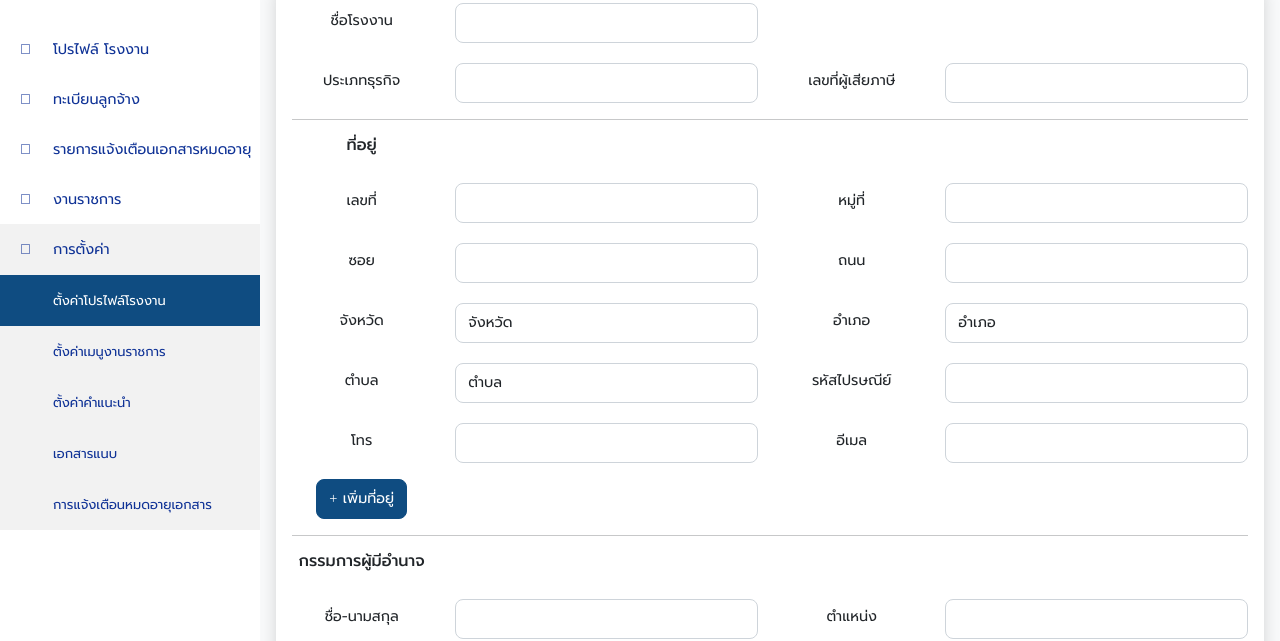
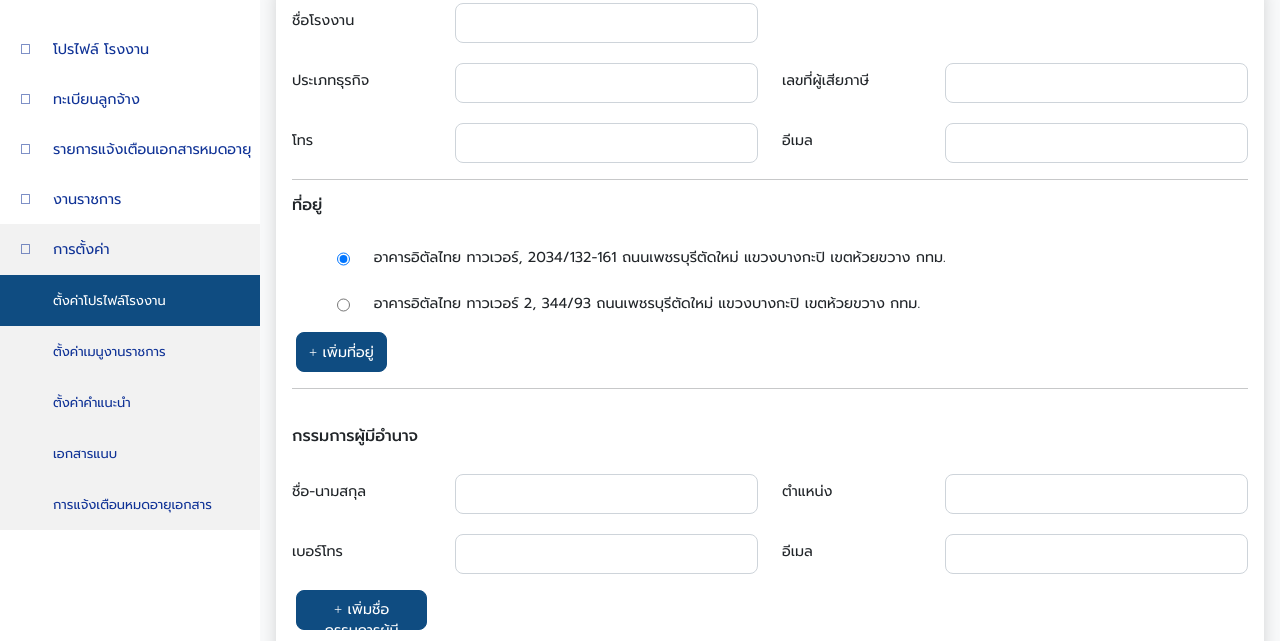
Before and after one commit to bigcats-dev/clmv-factory-dev, a plain HTML site: page profile-factory-edit.html in a window 1280 px wide. Shown: the part 159-800 px from the top of the page. Drawn offline with nearby package versions, Linux system fonts and the light colour scheme; a web font is replaced by a local one.

Commit message:
Update profile-factory-edit.html

```diff
--- a/profile-factory-edit.html
+++ b/profile-factory-edit.html
@@ -153,7 +153,7 @@
                         <div class="p-3">
                             <div class="w-100">
 
-                                <div class="col-12 text-center">
+                                <div class="col-12 text- ">
                                     <div class="form-group mb-3 row align-items-center">
                                         <label class="col-md-2">ชื่อโรงงาน</label>
                                         <div class="col-md-4">
@@ -170,7 +170,113 @@
                                             <input class="form-control mt-1" type="text">
                                         </div>
                                     </div>
+                                    <div class="form-group mb-3 row align-items-center">
+                                        <label class="col-md-2">โทร</label>
+                                        <div class="col-md-4">
+                                            <input class="form-control mt-1" type="text">
+                                        </div>
+                                        <label class="col-md-2">อีเมล</label>
+                                        <div class="col-md-4">
+                                            <input class="form-control mt-1" type="text">
+                                        </div>
+                                    </div>
                                     <hr>
+
+
+
+                                    <div class="form-group mb-3 row align-items-center">
+                                        <label class="col-md-2">
+                                            <h6>ที่อยู่</h6>
+                                        </label>
+                                    </div>
+
+                                    <div class="  row  ">
+                                        <div class="col-md-1 text-end">
+                                            <input type="radio" class="pt-2" checked>
+                                        </div>
+                                        <div class="col-8 pt-2">
+                                            อาคารอิตัลไทย ทาวเวอร์, 2034/132-161 ถนนเพชรบุรีตัดใหม่ แขวงบางกะปิ เขตห้วยขวาง กทม.
+                                        </div>
+                                    </div>
+                                    <div class="  row  ">
+                                        <div class="col-md-1 text-end">
+                                            <input type="radio" class="pt-2">
+                                        </div>
+                                        <div class="col-8 pt-2">
+                                            อาคารอิตัลไทย ทาวเวอร์ 2, 344/93  ถนนเพชรบุรีตัดใหม่ แขวงบางกะปิ เขตห้วยขวาง กทม.
+                                        </div>
+                                    </div>
+
+                                    <div class="form-group mb-3 row align-items-center">
+                                        <label class="col-md-2">
+                                            <button type="button" data-bs-toggle="modal" data-bs-target="#myModal112" class="btn btn-primary mx-1 update pt-2"><label class="icon">+</label> เพิ่มที่อยู่</button>
+                                        </label>
+                                    </div>
+                                    <hr>
+                                    <br>
+                                    <div class="form-group mb-3 row align-items-center">
+                                        <label class="col-md-2">
+                                            <h6>กรรมการผู้มีอำนาจ</h6>
+                                        </label>
+                                    </div>
+                                    <div class="form-group mb-3 row align-items-center">
+                                        <label class="col-md-2">ชื่อ-นามสกุล</label>
+                                        <div class="col-md-4">
+                                            <input class="form-control mt-1" type="text">
+                                        </div>
+                                        <label class="col-md-2">ตำแหน่ง</label>
+                                        <div class="col-md-4">
+                                            <input class="form-control mt-1" type="text">
+                                        </div>
+                                    </div>
+                                    <div class="form-group mb-3 row align-items-center">
+                                        <label class="col-md-2">เบอร์โทร</label>
+                                        <div class="col-md-4">
+                                            <input class="form-control mt-1" type="text">
+                                        </div>
+                                        <label class="col-md-2">อีเมล</label>
+                                        <div class="col-md-4">
+                                            <input class="form-control mt-1" type="text">
+                                        </div>
+                                    </div>
+                                    <div class="form-group mb-3 row align-items-center">
+                                        <label class="col-md-2">
+                                            <a href="#" class="btn btn-primary mx-1 update pt-2"><label class="icon">+</label> เพิ่มชื่อกรรมการผู้มีอำนาจ</a>
+                                        </label>
+                                    </div>
+
+                                </div>
+
+                                <hr>
+
+
+
+                            </div>
+                            <div class="row">
+                                <div class="col-12 col-sm-8 col-md-6 col-xl-5 col-xxl-4 mx-auto">
+                                    <div class="d-flex mt-5">
+                                        <div class="w-50 pe-1"><button type="button" class="btn btn-outline-primary w-100 mb-3">ยกเลิก</button></div>
+                                        <div class="w-50 ps-1"><a href="index.html" class="btn btn-primary w-100 mb-3">บันทึก</a></div>
+                                    </div>
+                                </div>
+                            </div>
+                        </div>
+                    </div>
+                </div>
+            </div>
+        </div>
+    </div>
+
+    <div class="modal fade" id="myModal112">
+        <div class="modal-dialog modal-dialog-centered modal-lg">
+            <div class="modal-content">
+                <div class="modal-header">
+                    <h4 class="modal-title">เพิ่มที่อยู่</h4>
+                    <button type="button" class="btn-close" data-bs-dismiss="modal"></button>
+                </div>
+                <div class="modal-body">
+
+
                     <div class="form-group mb-3 row align-items-center">
                         <label class="col-md-2">
                             <h6>ที่อยู่</h6>
@@ -240,77 +346,21 @@
                             <input class="form-control mt-1" type="text"   >
                         </div>
                     </div>
-
-                                    <div class="form-group mb-3 row align-items-center">
-                                        <label class="col-md-2">โทร</label>
-                                        <div class="col-md-4">
-                                            <input class="form-control mt-1" type="text">
                 </div>
-                                        <label class="col-md-2">อีเมล</label>
-                                        <div class="col-md-4">
-                                            <input class="form-control mt-1" type="text">
+                <div class="modal-footer">
+                    <div class="w-100 d-flex justify-content-center">
+                        <div class="w-25 pe-1">
+                            <button class="btn btn-outline-primary w-100">ยกเลิก</button>
                         </div>
-                                    </div>
-
-                                    <div class="form-group mb-3 row align-items-center">
-                                        <label class="col-md-2">
-                                            <a href="#" class="btn btn-primary mx-1 update pt-2"><label class="icon">+</label> เพิ่มที่อยู่</a>
-                                        </label>
-                                    </div>
-                                    <hr>
-
-                                    <div class="form-group mb-3 row align-items-center">
-                                        <label class="col-md-2">
-                                            <h6>กรรมการผู้มีอำนาจ</h6>
-                                        </label>
-                                    </div>
-                                    <div class="form-group mb-3 row align-items-center">
-                                        <label class="col-md-2">ชื่อ-นามสกุล</label>
-                                        <div class="col-md-4">
-                                            <input class="form-control mt-1" type="text">
-                                        </div>
-                                        <label class="col-md-2">ตำแหน่ง</label>
-                                        <div class="col-md-4">
-                                            <input class="form-control mt-1" type="text">
-                                        </div>
-                                    </div>
-                                    <div class="form-group mb-3 row align-items-center">
-                                        <label class="col-md-2">เบอร์โทร</label>
-                                        <div class="col-md-4">
-                                            <input class="form-control mt-1" type="text">
-                                        </div>
-                                        <label class="col-md-2">อีเมล</label>
-                                        <div class="col-md-4">
-                                            <input class="form-control mt-1" type="text">
-                                        </div>
-                                    </div>
-                                    <div class="form-group mb-3 row align-items-center">
-                                        <label class="col-md-2">
-                                            <a href="#" class="btn btn-primary mx-1 update pt-2"><label class="icon">+</label> เพิ่มชื่อกรรมการผู้มีอำนาจ</a>
-                                        </label>
-                                    </div>
-
-                                </div>
-
-                                <hr>
-
-
-
-                            </div>
-                            <div class="row">
-                                <div class="col-12 col-sm-8 col-md-6 col-xl-5 col-xxl-4 mx-auto">
-                                    <div class="d-flex mt-5">
-                                        <div class="w-50 pe-1"><button type="button" class="btn btn-outline-primary w-100 mb-3">ยกเลิก</button></div>
-                                        <div class="w-50 ps-1"><a href="index.html" class="btn btn-primary w-100 mb-3">บันทึก</a></div>
+                        <div class="w-25 ps-1">
+                            <button class="btn btn-primary w-100">บันทึก</button>
                         </div>
                     </div>
                 </div>
             </div>
         </div>
     </div>
-            </div>
-        </div>
-    </div>
+
 
 	<script src="js/jquery.min.js"></script>
 	<script src="js/popper.min.js" ></script>
```
Lines whose indentation alone changed are shown as unchanged.
